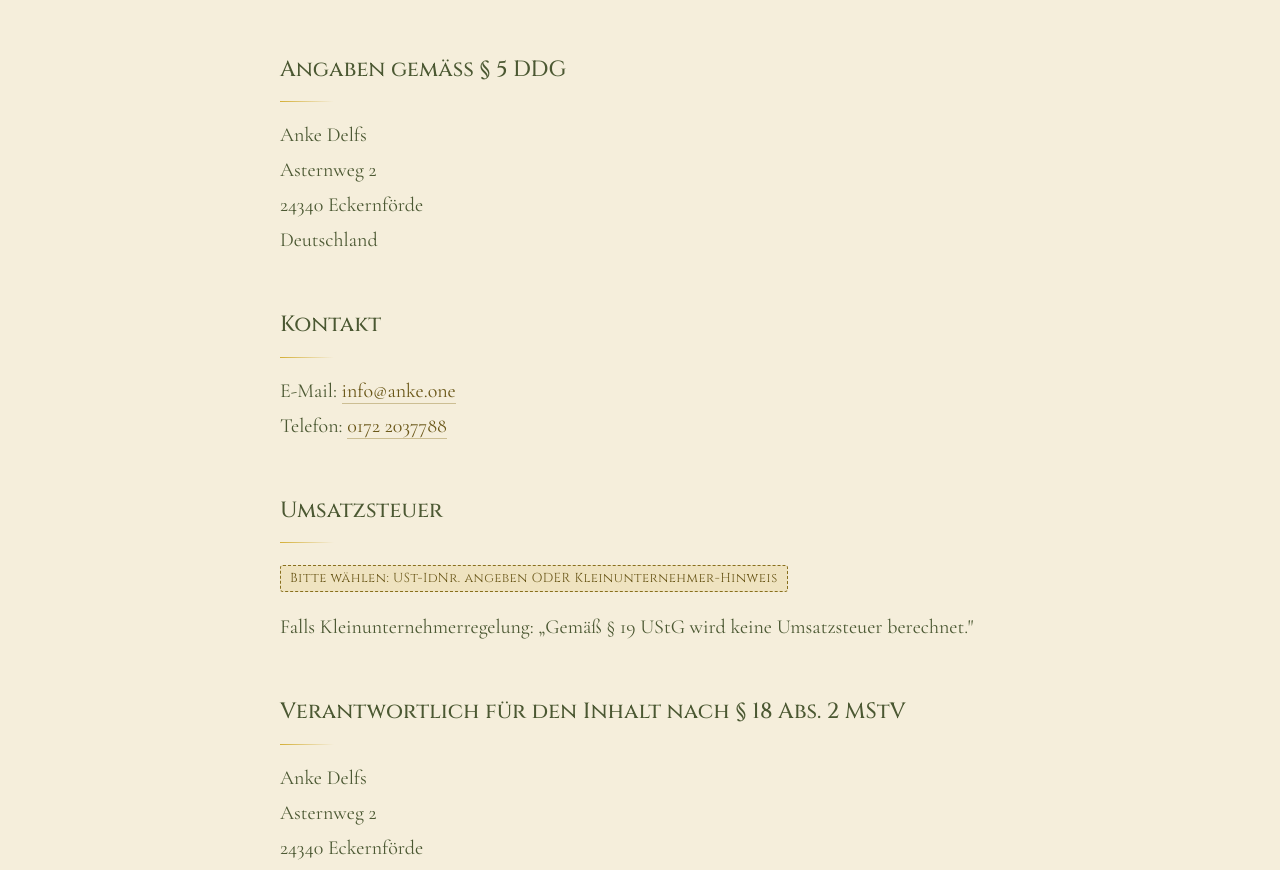
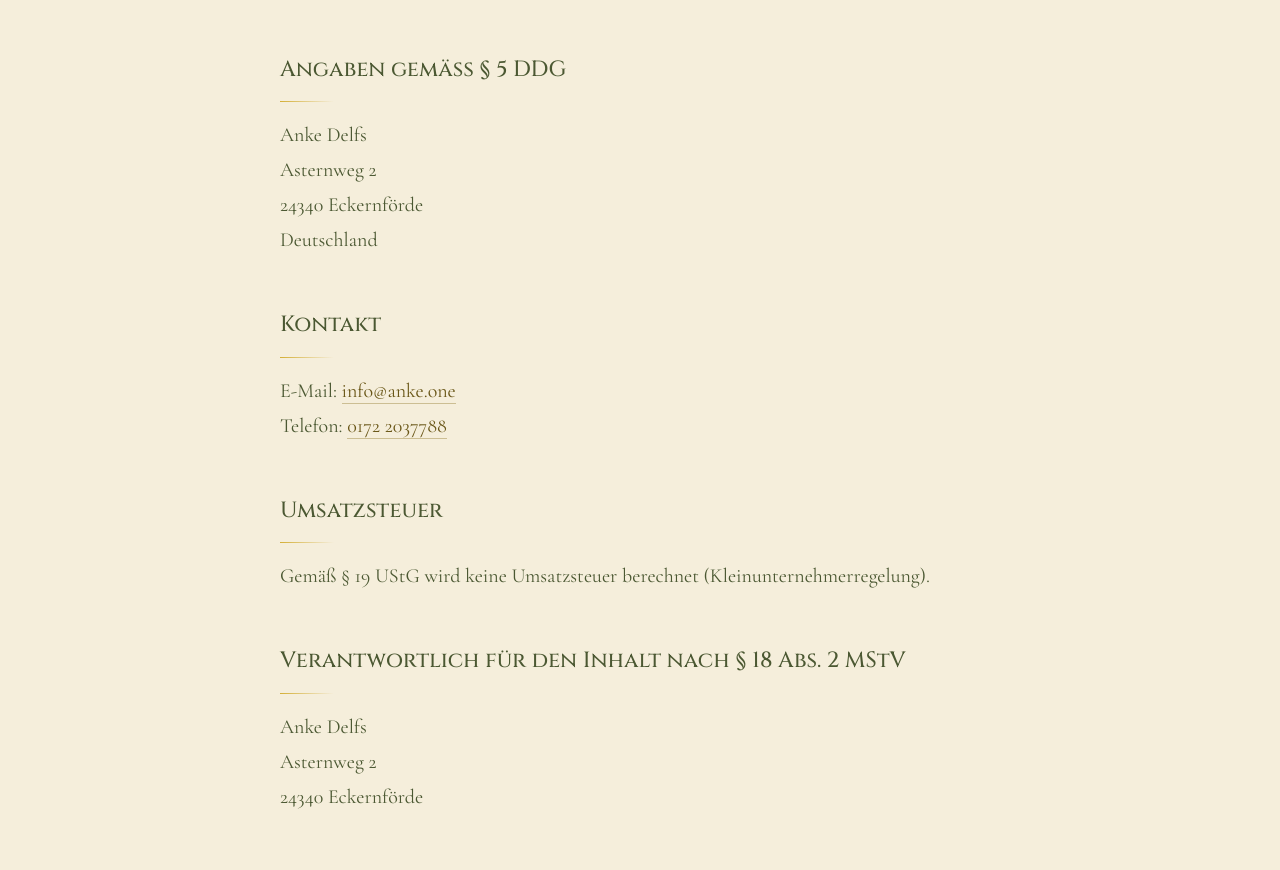
Before and after one commit to AnkeElsaDelfs/Audiokurs, a plain HTML site: page impressum/index.html in a window 1280 px wide. Shown: the part 219-1089 px from the top of the page. Drawn offline with Linux system fonts and the light colour scheme.

Commit message:
Kleinunternehmerregelung nach § 19 UStG im Impressum eintragen
Damit sind alle Pflichtangaben vollständig; die Hervorhebung für offene
Platzhalter entfällt.

Co-Authored-By: Claude Opus 5 <noreply@anthropic.com>
Claude-Session: https://claude.ai/code/session_01FpNG71Gn2WisiXHkhZb1qw

```diff
--- a/impressum/index.html
+++ b/impressum/index.html
@@ -98,18 +98,6 @@
   a{ color:var(--gold-dark); text-decoration:none; border-bottom:1px solid var(--line-gold); }
   a:hover{ color:var(--green); border-color:var(--gold); }
 
-  .todo{
-    display:inline-block;
-    background:rgba(212,175,55,0.16);
-    border:1px dashed var(--gold-antique);
-    border-radius:3px;
-    padding:1px 9px;
-    font-family:'Cinzel', serif;
-    font-size:13px;
-    letter-spacing:0.04em;
-    color:var(--gold-dark);
-  }
-
   .note{
     background:var(--cream-light);
     border:1px solid var(--line-gold);
@@ -158,10 +146,7 @@
 
     <h2>Umsatzsteuer</h2>
     <p>
-      <span class="todo">Bitte wählen: USt-IdNr. angeben ODER Kleinunternehmer-Hinweis</span>
-    </p>
-    <p>
-      Falls Kleinunternehmerregelung: „Gemäß § 19 UStG wird keine Umsatzsteuer berechnet."
+      Gemäß § 19 UStG wird keine Umsatzsteuer berechnet (Kleinunternehmerregelung).
     </p>
 
     <h2>Verantwortlich für den Inhalt nach § 18 Abs. 2 MStV</h2>
```
Also changed, not shown: datenschutz/index.html (+0 -12 lines).
